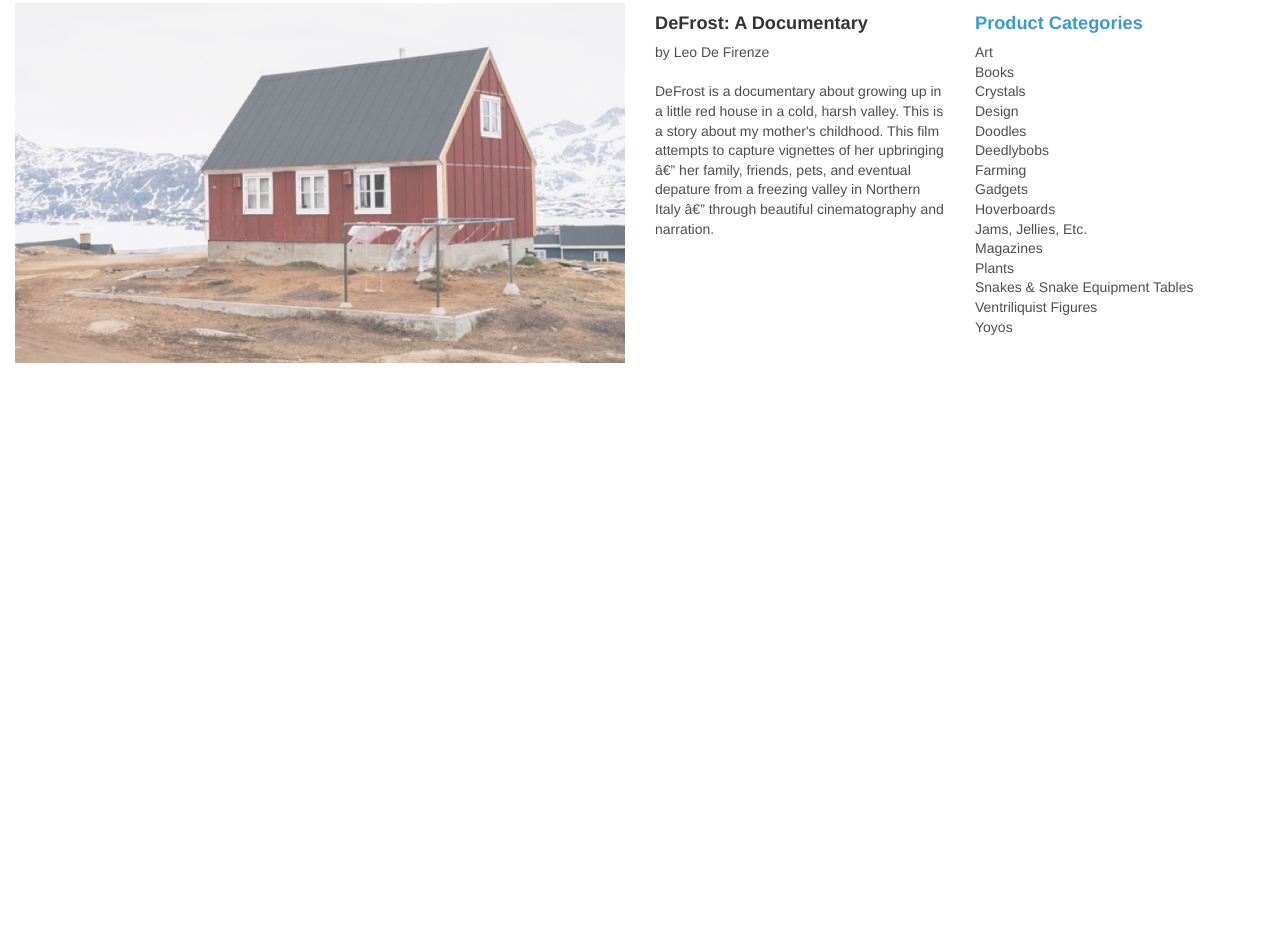
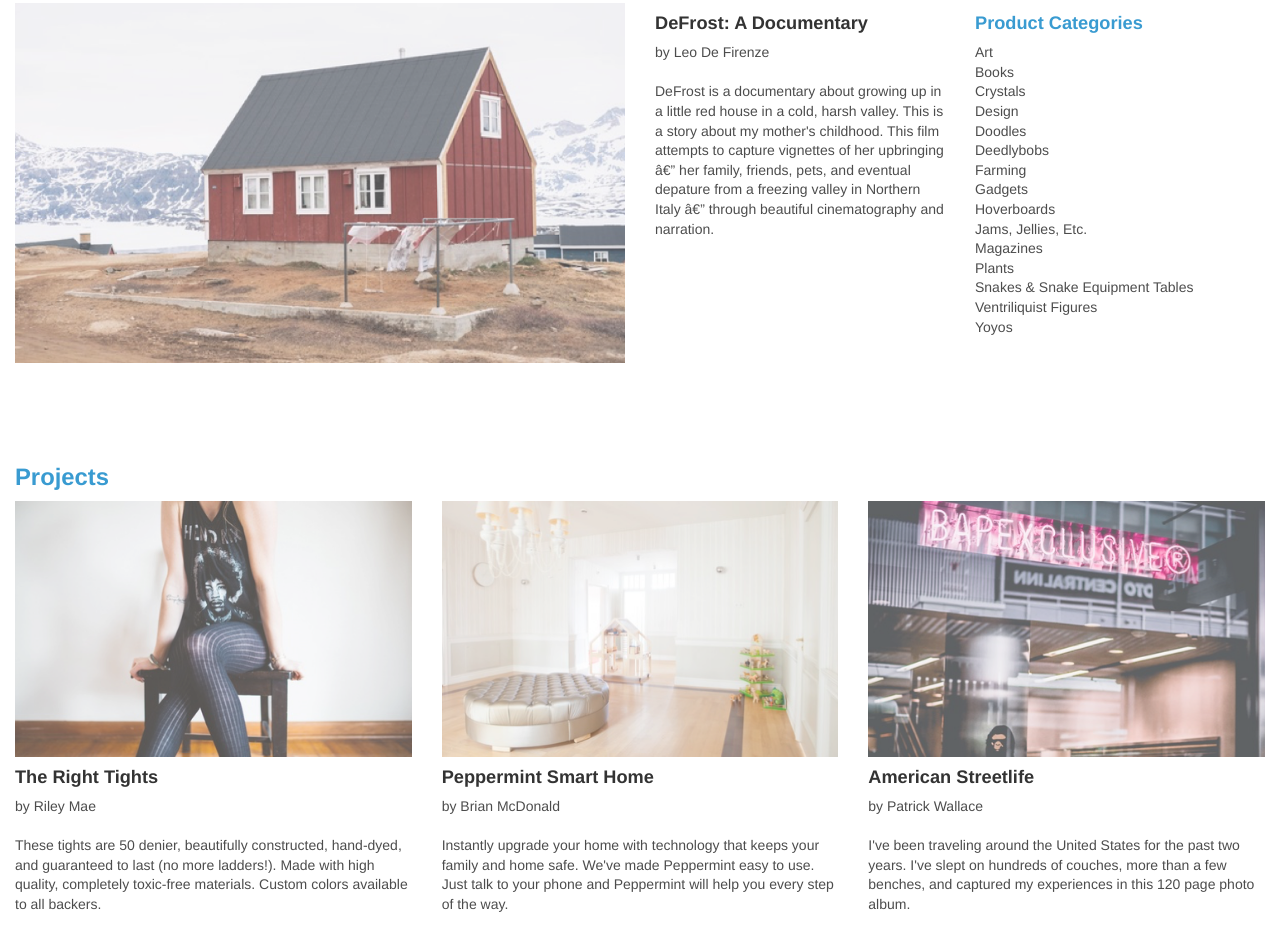
Before and after one commit to 83au/Jumpstart, a plain HTML site: page index.html in a window 1280 px wide. Shown: the part 739-1689 px from the top of the page. Before the commit the page ends 1102 px from the top, so only its background shows below. Drawn offline with nearby package versions, Linux system fonts and the light colour scheme.

Commit message:
Add projects section html and css.

```diff
--- a/index.html
+++ b/index.html
@@ -69,6 +69,42 @@
       </div>
     </div>
 
+    <div class="projects container-fluid">
+      <h3>Projects</h3>
+      <div class="row">
+        <div class="project col-md-4 col-xs-12">
+          <div class="image-container">
+            <img src="resources/images/project1.png" alt="Girl in tights">
+          </div>
+          <h4>The Right Tights</h4>
+          <p>by Riley Mae<br><br>These tights are 50 denier, beautifully
+            constructed, hand-dyed, and guaranteed to last (no more ladders!).
+            Made with high quality, completely toxic-free materials. Custom
+            colors available to all backers.</p>
+        </div>
+        <div class="project col-md-4 col-xs-12">
+          <div class="image-container">
+            <img src="resources/images/project2.png" alt="Interior of house">
+          </div>
+          <h4>Peppermint Smart Home</h4>
+          <p>by Brian McDonald<br><br>Instantly upgrade your home with
+            technology that keeps your family and home safe. We've made
+            Peppermint easy to use. Just talk to your phone and Peppermint will
+            help you every step of the way.</p>
+        </div>
+        <div class="project col-md-4 col-xs-12">
+          <div class="image-container">
+            <img src="resources/images/project3.png" alt="Urban scenery">
+          </div>
+          <h4>American Streetlife</h4>
+          <p>by Patrick Wallace<br><br>I've been traveling around the United
+            States for the past two years. I've slept on hundreds of couches,
+            more than a few benches, and captured my experiences in this 120
+            page photo album.</p>
+        </div>
+      </div>
+    </div>
+
     <!-- JavaScript -->
     <script src="https://code.jquery.com/jquery-3.1.1.min.js"
     integrity="sha256-hVVnYaiADRTO2PzUGmuLJr8BLUSjGIZsDYGmIJLv2b8="
--- a/resources/css/style.css
+++ b/resources/css/style.css
@@ -14,6 +14,12 @@ html {
   font-family: "Open Sans", sans-serif;
 }
 
+h3 {
+  font-size: 1.7rem;
+  font-weight: bold;
+  color: #399bd1;
+}
+
 h4 {
   font-size: 1.3rem;
   font-weight: bold;
@@ -28,6 +34,12 @@ p {
 .heading p {
   color: white;
   text-shadow: -1px -1px 0 #000, 1px -1px 0 #000, -1px 1px 0 #000, 1px 1px 0 #000;
+}
+
+.image-container img {
+  max-width: 100%;
+  height: auto;
+  opacity:  0.7;
 }
 
 /* === Navigation Section === */
@@ -82,19 +94,17 @@ p {
 /* === Featured Product === */
 
 .featured .row h3 {
-  font-size: 1.7rem;
-  font-weight: bold;
-  color: #399bd1;
   margin-left: 1rem;
   margin-bottom: 1.4rem;
-}
-
-.image-container img {
-  max-width: 100%;
-  height: auto;
-  opacity:  0.7;
 }
 
 .product h4 {
   color: #399bd1;
 }
+
+
+/* === Projects === */
+
+.projects {
+  margin: 5.85rem auto;
+}
```
Also changed, not shown: 2 other files.
